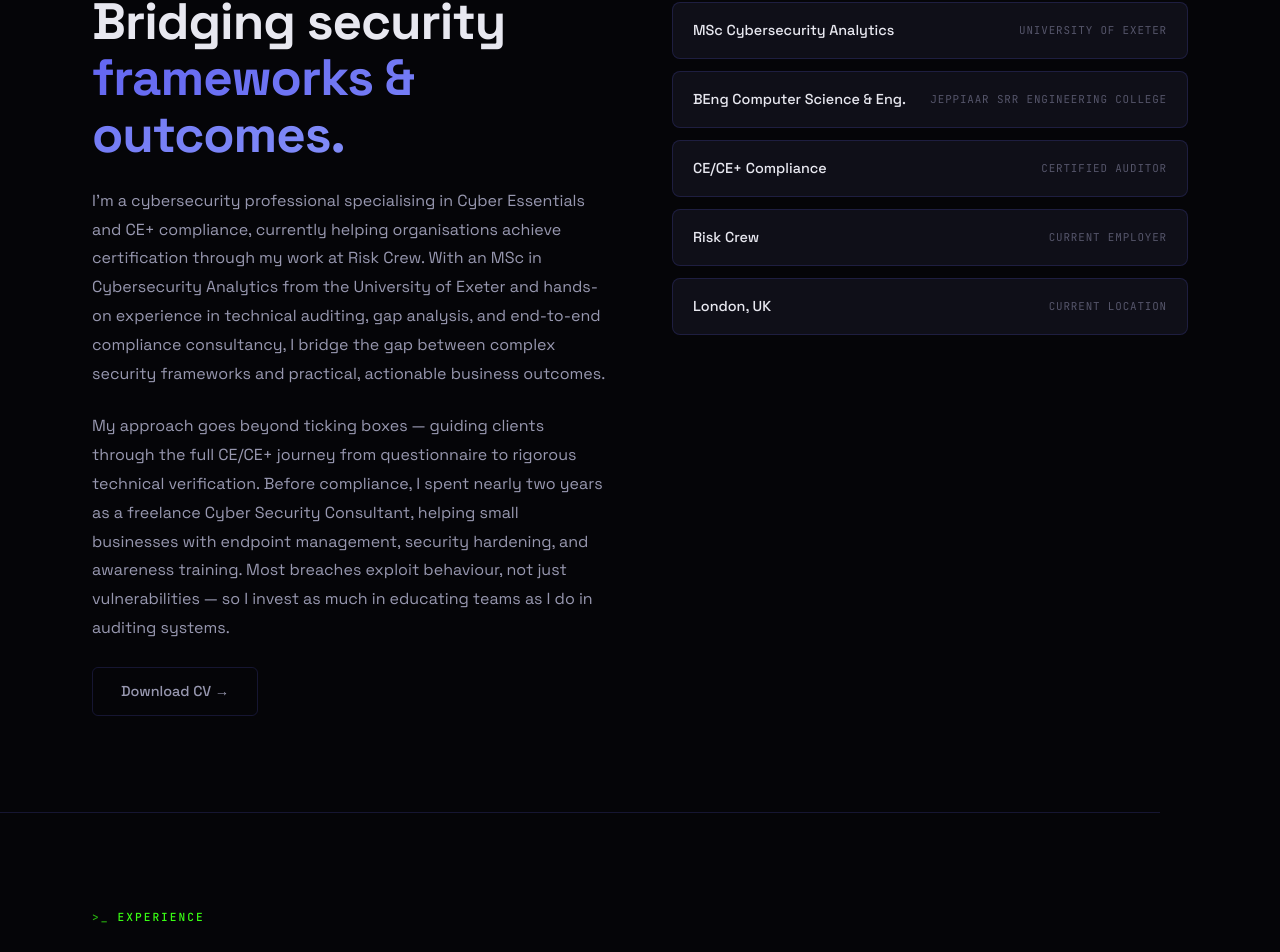
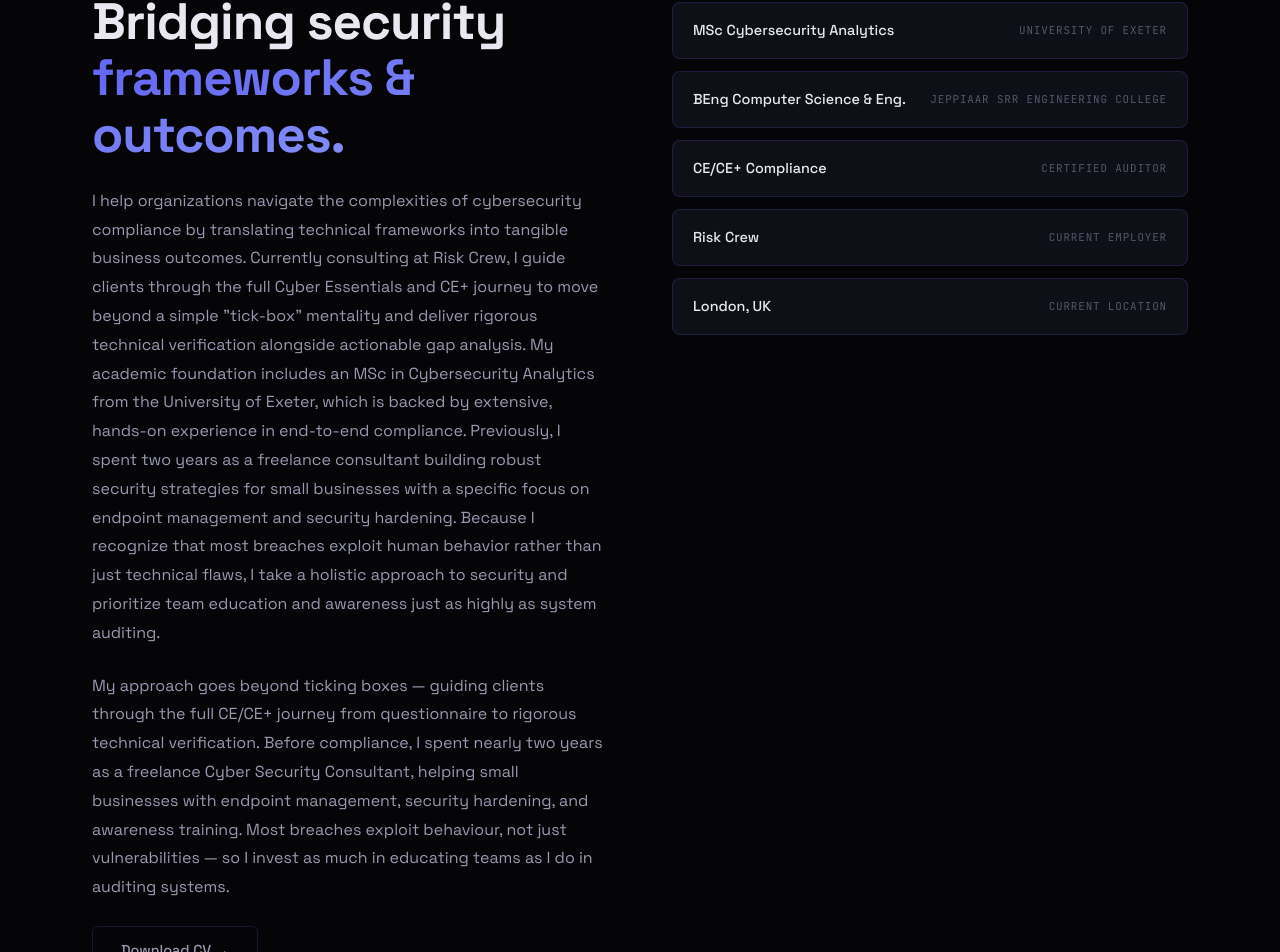
Before and after one commit to Antonyhyson/antony-hyson-seltran, a React (Vite) app: page / in a window 1280 px wide. Shown: the part 941-1893 px from the top of the page. Built offline with nearby package versions, Linux system fonts and the light colour scheme.

Commit message:
Update App.tsx

```diff
--- a/src/App.tsx
+++ b/src/App.tsx
@@ -299,7 +299,7 @@
           <div className="about-grid">
             <div className="about-text">
               <h2 className="section-h">Bridging security<br /><span className="text-indigo">frameworks & outcomes.</span></h2>
-              <p className="about-body">I'm a cybersecurity professional specialising in Cyber Essentials and CE+ compliance, currently helping organisations achieve certification through my work at Risk Crew. With an MSc in Cybersecurity Analytics from the University of Exeter and hands-on experience in technical auditing, gap analysis, and end-to-end compliance consultancy, I bridge the gap between complex security frameworks and practical, actionable business outcomes.</p>
+              <p className="about-body">I help organizations navigate the complexities of cybersecurity compliance by translating technical frameworks into tangible business outcomes. Currently consulting at Risk Crew, I guide clients through the full Cyber Essentials and CE+ journey to move beyond a simple "tick-box" mentality and deliver rigorous technical verification alongside actionable gap analysis. My academic foundation includes an MSc in Cybersecurity Analytics from the University of Exeter, which is backed by extensive, hands-on experience in end-to-end compliance. Previously, I spent two years as a freelance consultant building robust security strategies for small businesses with a specific focus on endpoint management and security hardening. Because I recognize that most breaches exploit human behavior rather than just technical flaws, I take a holistic approach to security and prioritize team education and awareness just as highly as system auditing.</p>
               <p className="about-body">My approach goes beyond ticking boxes — guiding clients through the full CE/CE+ journey from questionnaire to rigorous technical verification. Before compliance, I spent nearly two years as a freelance Cyber Security Consultant, helping small businesses with endpoint management, security hardening, and awareness training. Most breaches exploit behaviour, not just vulnerabilities — so I invest as much in educating teams as I do in auditing systems.</p>
               <a href={BASE + 'assets/Antony_Hyson_Seltran_CV.pdf'} target="_blank" rel="noopener noreferrer" className="btn-ghost" style={{ display: 'inline-flex', marginTop: '1.5rem' }}>Download CV →</a>
             </div>
```
